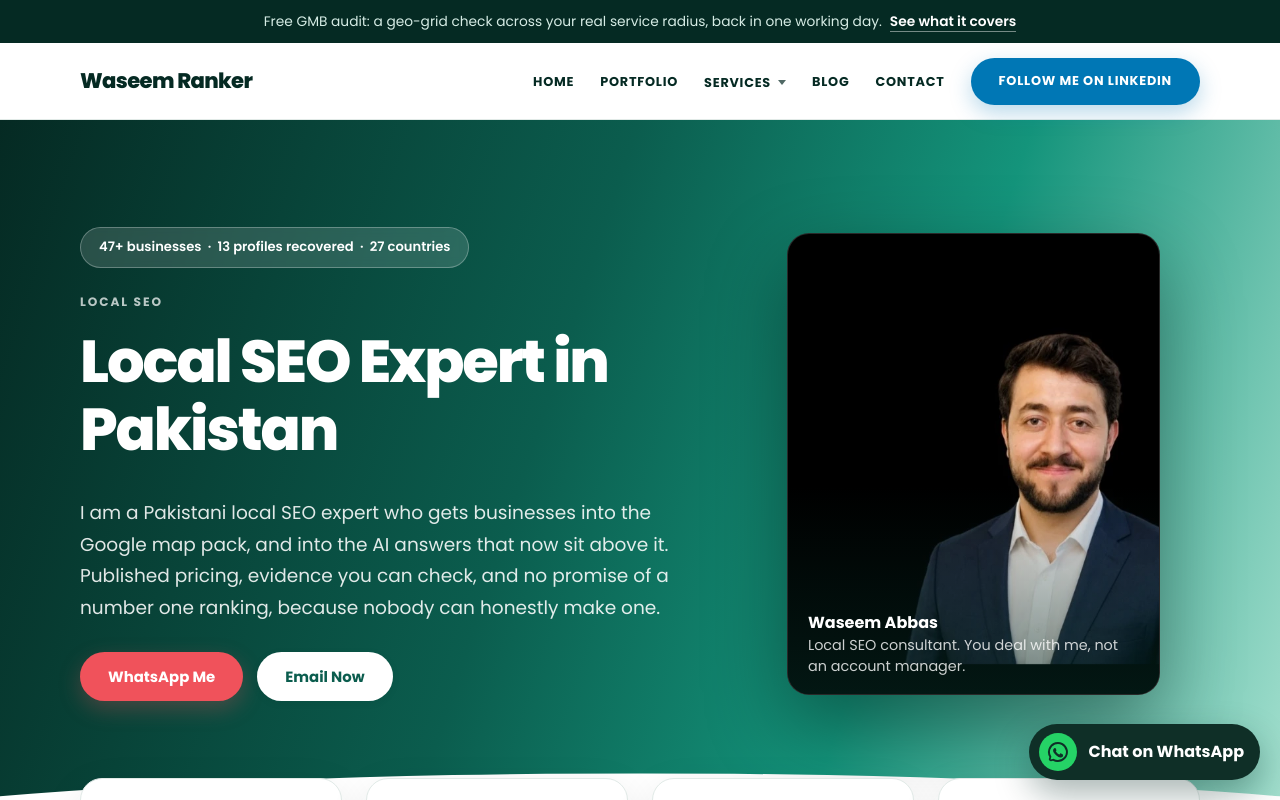
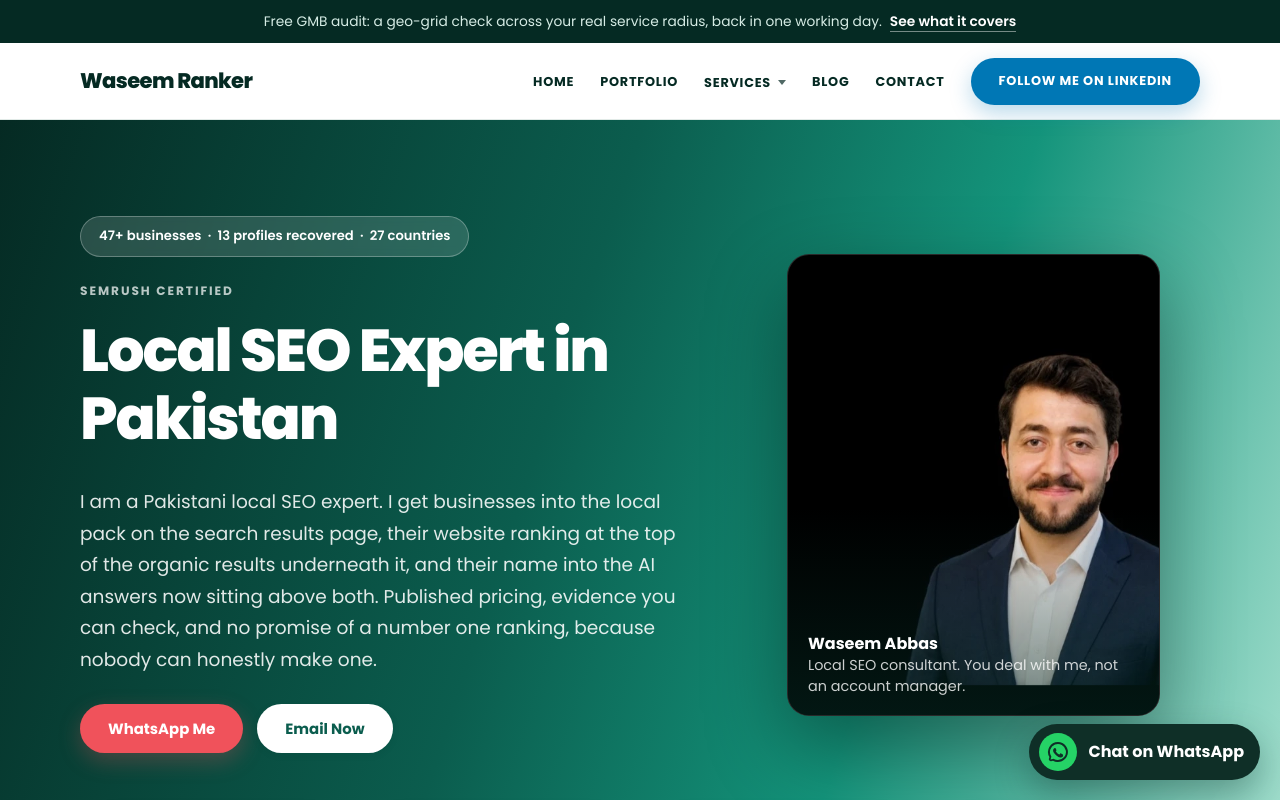
Before and after one commit to abbasid9276-spec/waseem-local-seo, a Next.js app: page / in a window 1280 px wide. Shown: the top 800 px of the page. Built offline with nearby package versions, Linux system fonts and the light colour scheme.

Commit message:
Update page.js

```diff
--- a/app/page.js
+++ b/app/page.js
@@ -183,13 +183,14 @@
               <span className="pill">
                 47+ businesses &nbsp;·&nbsp; 13 profiles recovered &nbsp;·&nbsp; 27 countries
               </span>
-              <p className="eyebrow">Local SEO</p>
+              <p className="eyebrow">SEMrush Certified</p>
               <h1>Local SEO Expert in Pakistan</h1>
               <p className="lede">
-                I am a Pakistani local SEO expert who gets businesses into the Google map
-                pack, and into the AI answers that now sit above it. Published pricing,
-                evidence you can check, and no promise of a number one ranking, because
-                nobody can honestly make one.
+                I am a Pakistani local SEO expert. I get businesses into the local pack on
+                the search results page, their website ranking at the top of the organic
+                results underneath it, and their name into the AI answers now sitting above
+                both. Published pricing, evidence you can check, and no promise of a number
+                one ranking, because nobody can honestly make one.
               </p>
               <div className="btn-row">
                 <a className="btn btn-primary" href={`https://wa.me/${site.whatsapp}`} target="_blank" rel="noopener nofollow">
@@ -326,9 +327,16 @@
                 <h2>What a Local SEO Expert in Pakistan actually changes</h2>
                 <div className="rule" />
                 <p>
-                  Rankings are a means. What a business owner actually needs is the phone
-                  ringing with people inside the service area who are ready to buy. That is
-                  what gets measured, and it is what the monthly report is built around.
+                  Local search is not one box on a map. It is the local pack sitting near the
+                  top of the results page, the organic listings directly underneath it that
+                  most people actually click, and increasingly the AI answer above both. A
+                  business that owns all three is very hard to compete with.
+                </p>
+                <p>
+                  So the work covers the profile and the website together. Winning the local
+                  pack without a site that ranks organically leaves half the page, and half
+                  the enquiries, to a competitor. What gets measured is the phone ringing
+                  with people inside your service area who are ready to buy.
                 </p>
                 <p>
                   Most people searching for an SEO expert in Pakistan actually need local
@@ -348,10 +356,10 @@
                 <div className="card rowcard">
                   <span className="ibadge">{I.grid}</span>
                   <div>
-                    <h3>Measured across your whole radius</h3>
+                    <h3>Local pack and organic, not one or the other</h3>
                     <p>
-                      A single-point rank check is the least representative number available.
-                      The geo-grid shows where your visibility actually falls away.
+                      Profile work and on-page work run together, so you hold a position in
+                      the local pack and in the organic results beneath it on the same search.
                     </p>
                   </div>
                 </div>
```
